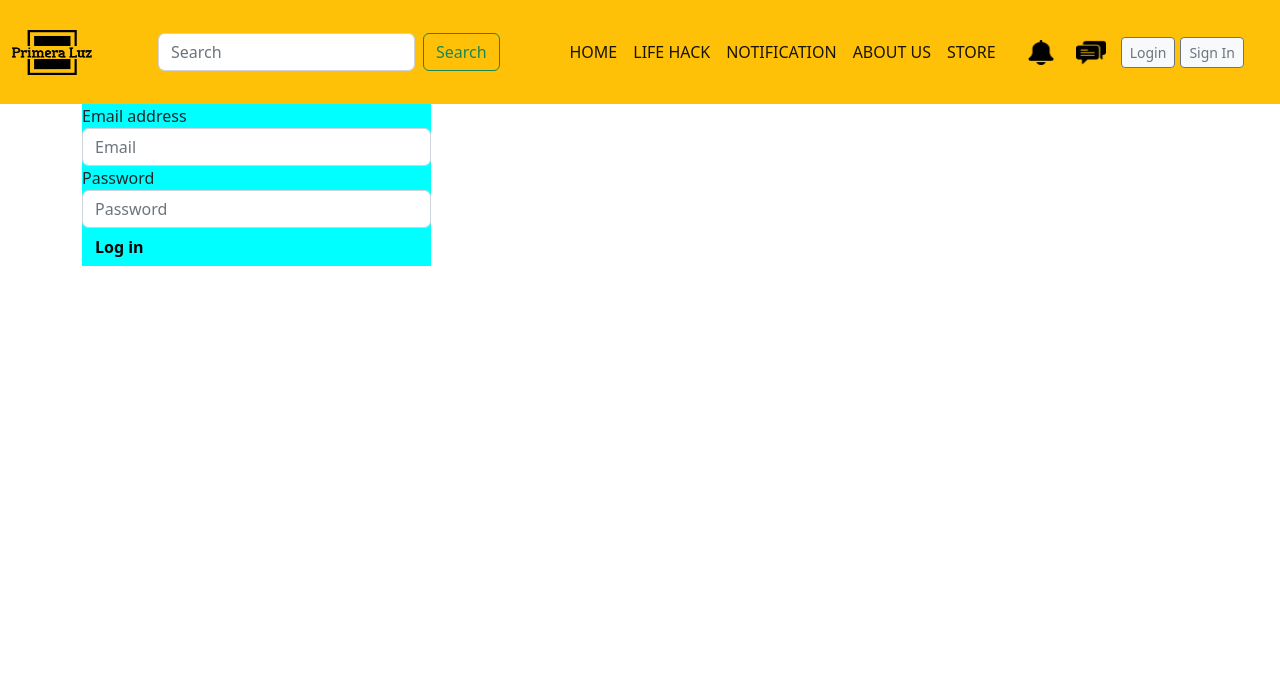
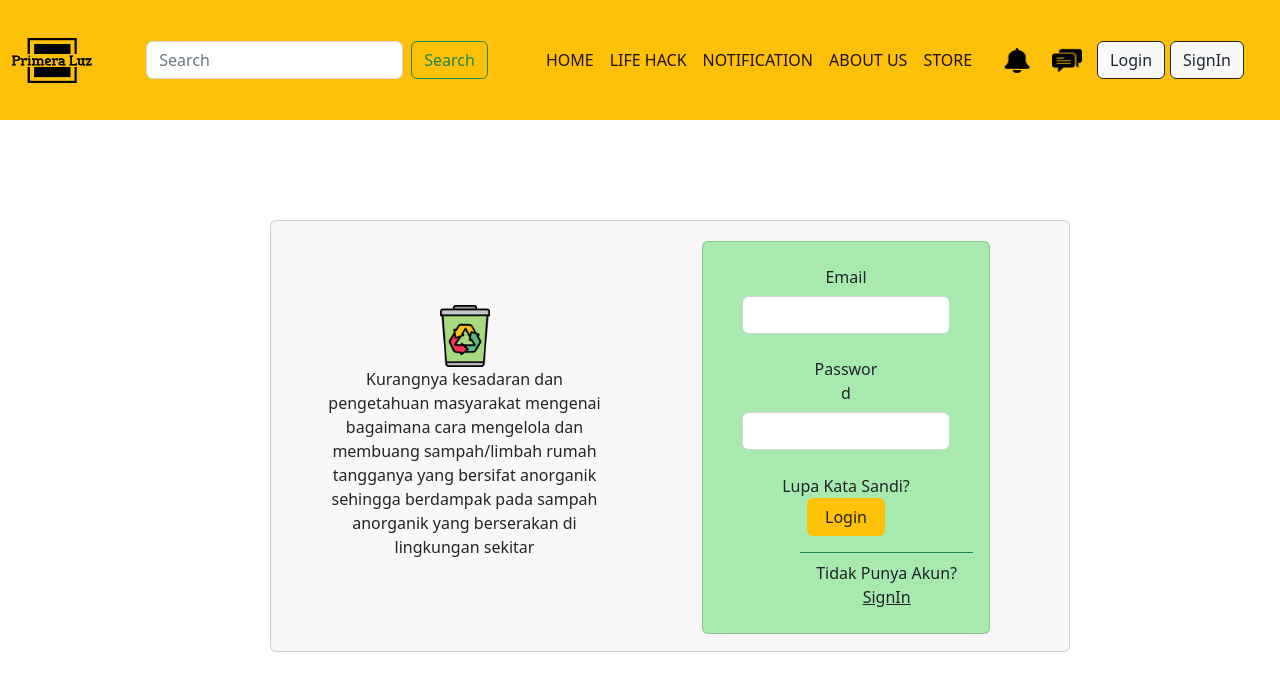
Before and after one commit to muammaralf/ILWebMacro, a plain HTML site: page login.html in a window 1280 px wide. Drawn offline with nearby package versions, Linux system fonts and the light colour scheme.

Commit message:
ubah homepage sama index

```diff
--- a/login.html
+++ b/login.html
@@ -3,19 +3,18 @@
         <head>
             <meta charset="utf-8">
             <meta name="viewport" content="width=device-width, initial-scale=1">
-        <title>NOTIFIKASI</title>
-        <link rel="stylesheet" href="stylee.css">
+            <title>HOME PAGE</title>
             <link href="https://cdn.jsdelivr.net/npm/bootstrap@5.2.3/dist/css/bootstrap.min.css" rel="stylesheet" integrity="sha384-rbsA2VBKQhggwzxH7pPCaAqO46MgnOM80zW1RWuH61DGLwZJEdK2Kadq2F9CUG65" crossorigin="anonymous">
         </head>
 
   <body>
             <!-- LOGO -->
-    <nav class="navbar sticky-top bg-warning" style="height: 13vh;" >
+        <nav class="navbar sticky-top bg-warning" style="height: 15vh;" >
         <div class="container-fluid justify-content-star">
             <a class="navbar-brand " >
                 <img src="Logo Primera Luz.png" alt="" width="80" height="45" >
             </a>
-        <form class="d-flex" role="search">
+            <form class=" w-50% d-flex" role="search">
             <input class="form-control me-2" type="search" placeholder="Search" aria-label="Search">
             <button class="btn btn-outline-success" type="submit">Search</button>
             </form>
@@ -28,28 +27,28 @@
                     </li>
 
                     <li class="nav-item">
-                    <a class="nav-link active" aria-current="page" href="/life hack/index.html">LIFE HACK</a>
+                        <a class="nav-link active" aria-current="page" href="/life hack/life hack.html">LIFE HACK</a>
                     </li>
 
                     <li class="nav-item">
-                    <a class="nav-link active" aria-current="page" href="/notifikasi/index.html">NOTIFICATION</a>
+                        <a class="nav-link active" aria-current="page" href="/notifikasi/notifikasi.html">NOTIFICATION</a>
                     </li>
 
                     <li class="nav-item">
-                    <a class="nav-link active" aria-current="page" href="/about us/index.html">ABOUT US</a>
+                        <a class="nav-link active" aria-current="page" href="/about us/about.html">ABOUT US</a>
                     </li>
 
                         <li class="nav-item">
-                    <a class="nav-link active" aria-current="page" href="/store/index.html">STORE</a>
+                        <a class="nav-link active" aria-current="page" href="/login.html">STORE</a>
                     </li>
                     </ul>
                 </div>
-            <div class="navbar ">
+                <div class="navbar">
                     <form class="container ">
                     <img src="asset/notifikasi.png" alt="" width="30" height="25"  style="margin: 10px;" >
                     <img src="asset/chat.png" alt="" width="30" height="25" style="margin: 10px;">
-                <button class="btn btn-sm btn-outline-secondary bg-light text-sm-start " type="button" style="margin: 5px;" >Login</button>
-                <button class="btn btn-sm btn-outline-secondary bg-light text-sm-start" type="button">Sign In</button>
+                        <a href="/login.html" class="btn btn-outline bg-light active" aria-current="page" style="margin: 5px;">Login</a>
+                        <a href="/login.html" class="btn btn-outline bg-light active" aria-current="page">SignIn</a>
                     </form>
                 </div>
                 </div>
@@ -58,21 +57,64 @@
             </div>
         </nav>
 
-    <!--konten 1 -->
-            <div class="container">
-                <div class="col-md-5">
-                    <div class="boxlogin">
-                        <form class="form-inline" role="form">
-                            <div class="form-group">
-                                <label class="sr-only" for="exampleInputEmail2">Email address</label>
-                                <input type="email" class="form-control" id="exampleInputEmail2" placeholder="Email">
+
+<div class="container d-flex justify-content-center align-content-center" style= "margin: 100px;">
+     <div class="card" style="background-color: rgba(249, 247, 247, 1); width: 50rem; height: 27rem;">
+       <div class="row align-items-center">
+            <div class="col-6">
+                        <div class="card-text mb-3" style="background-color:rgba(249, 247, 247, 1); margin-top: 25px; justify-items: center;">
+                            <div class="text-center" style="padding:50px;">
+                                <img src="asset/Group 37.png" class="rounded-1" alt="..." width="50px">
+                                <p class="fs-6 text-center">
+                                    Kurangnya kesadaran  dan
+
+                                    pengetahuan masyarakat mengenai
+
+                                    bagaimana cara mengelola dan
+
+                                    membuang sampah/limbah rumah
+
+                                    tangganya yang bersifat anorganik
+
+                                    sehingga berdampak pada sampah
+
+                                    anorganik yang berserakan di
+
+                                    lingkungan sekitar
+                                </p>
                             </div>
-                            <div class="form-group">
-                                <label class="sr-only" for="exampleInputPassword2">Password</label>
-                                <input type="password" class="form-control" id="exampleInputPassword2" placeholder="Password">
                             </div>
-                            <button type="submit" class="btn btn-default" style="color: black;"><b>Log in </b></button>
-                        </form>
+            </div>
+                    <div class="col-6 ">
+                        <div class="card text-center mb-3" style="width: 18rem; background-color: rgba(168, 233, 175, 1); margin: 20px;">
+                            <div class="card-body" style="justify-items: end;">
+                                <div class="mb-3 row d-flex justify-content-center align-content-center">
+                                    <label for="inputEmail" class="col-sm-4 col-form-label">Email</label>
+                                    <div class="col-sm-10">
+                                        <input type="password" class="form-control" id="inputPassword">
+                                    </div>
+                                </div>
+                                <div class="mb-3 row d-flex justify-content-center align-content-center">
+                                    <label for="inputPassword" class="col-sm-4 col-form-label">Password</label>
+                                    <div class="col-sm-10">
+                                    <input type="password" class="form-control" id="inputPassword">
+                                    <br>
+                                    Lupa Kata Sandi?
+
+                                    <div class="row row d-flex justify-content-center align-content-center ">
+                                        <a class="btn btn-md btn-scondry  col-4 bg-warning" href="/store/store.html" role="button">Login</a>
+                                    </div>
+                                    </div>
+                                </div>
+                                <div class="card-footer bg-transparent border-success ">Tidak Punya Akun?
+                                    <br>
+                                    <a href="#" class="text-reset">SignIn</a>
+                                </div>
+
+                        </div>
+
+
+                    </div>
          </div>
     </div>
 </div>
@@ -82,7 +124,6 @@
 
 
 
-
-
+<script src="https://cdn.jsdelivr.net/npm/bootstrap@5.3.2/dist/js/bootstrap.bundle.min.js" integrity="sha384-C6RzsynM9kWDrMNeT87bh95OGNyZPhcTNXj1NW7RuBCsyN/o0jlpcV8Qyq46cDfL" crossorigin="anonymous"></script>
  </body>
   </html>
```
Also changed, not shown: index.html (+8 -18 lines). Lines whose indentation alone changed are shown as unchanged.
